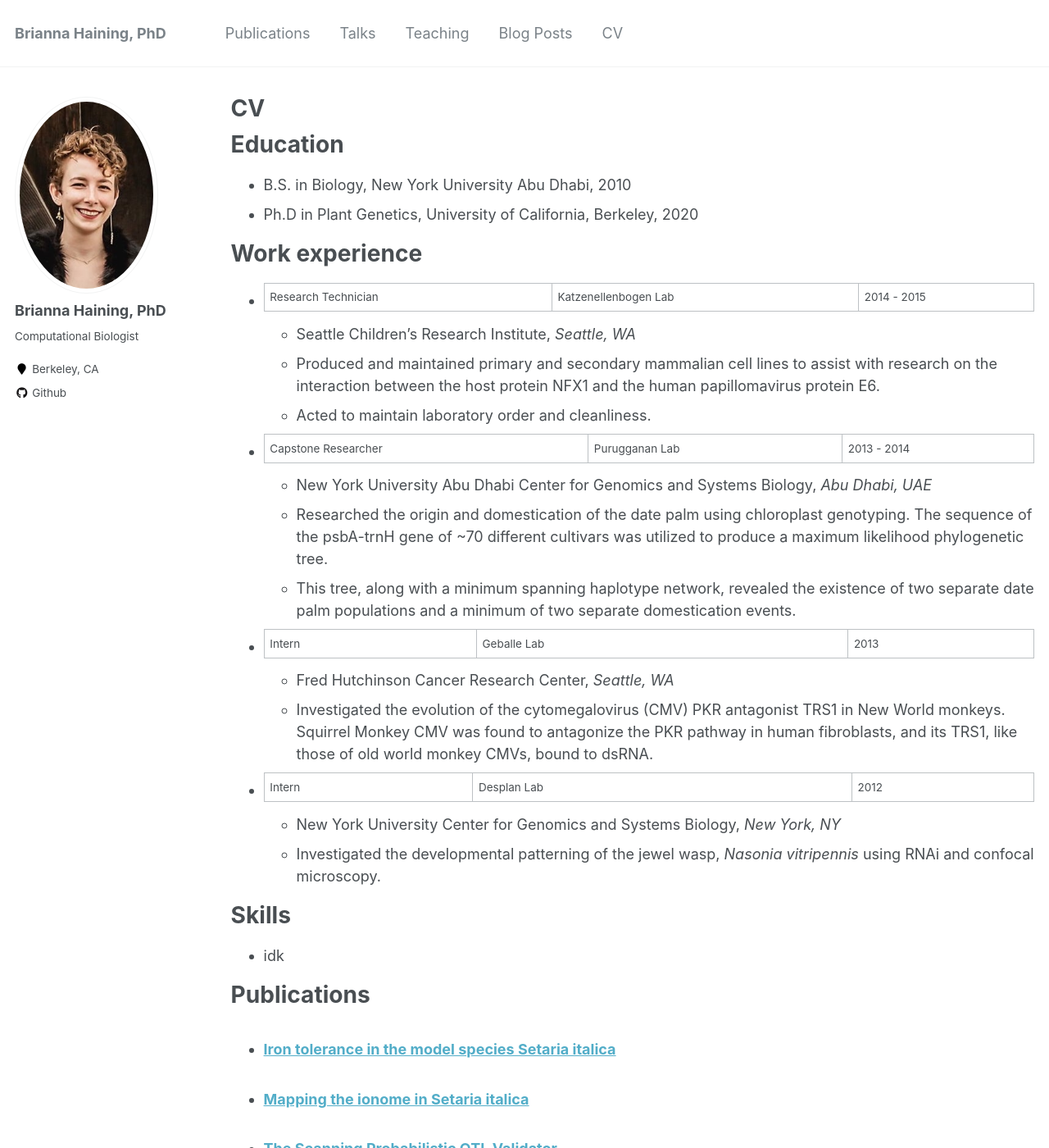
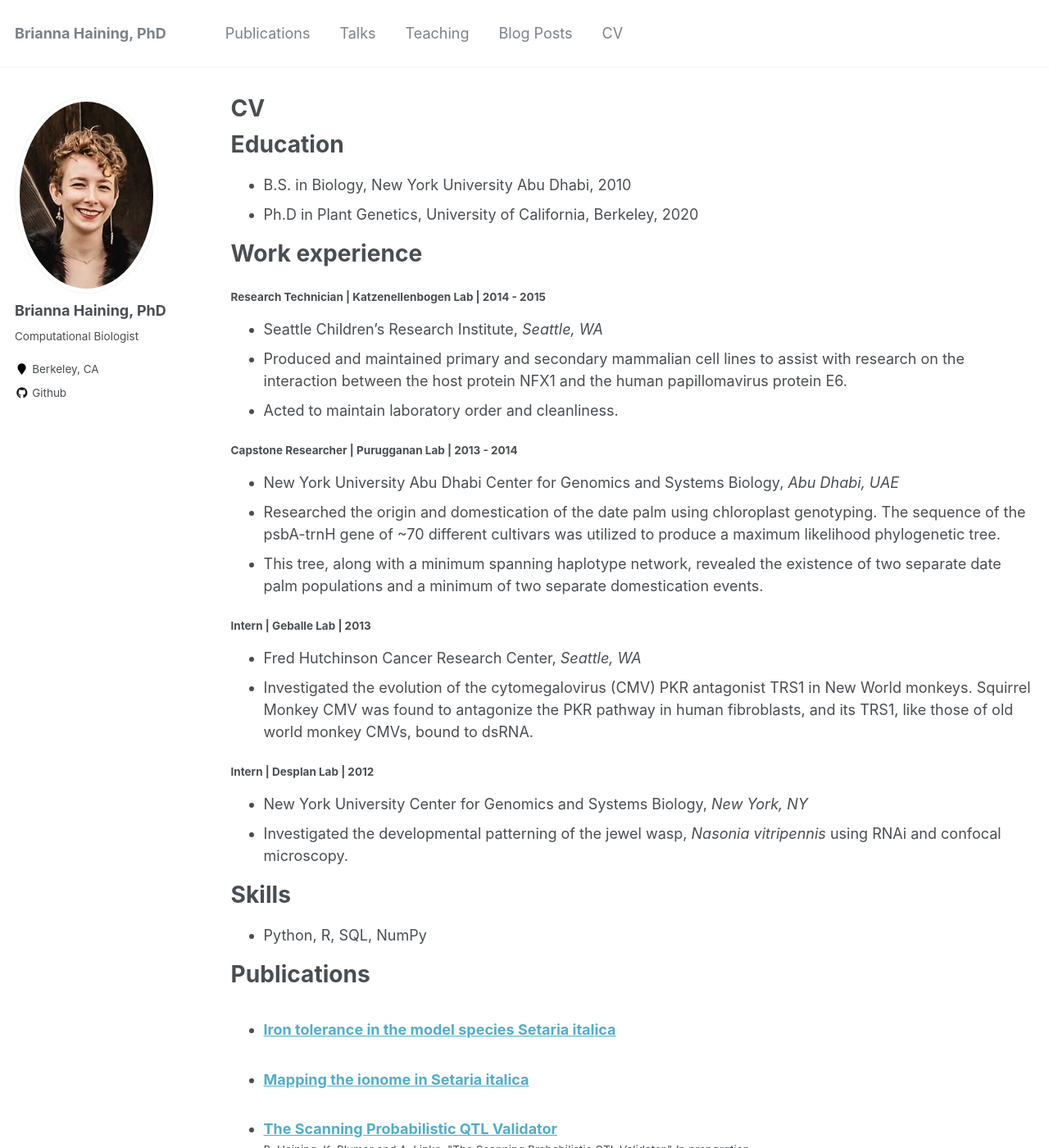
Before and after one commit to haining-b/haining-b.github.io, a Jekyll site: the page built from _pages/cv.md, in a window 1280 px wide and 1400 px high. Shown: the whole window at 82% size. Built offline with Jekyll 4.4.1, drawn with Linux system fonts in a browser that asks for light colours; some of the changed text lies outside the part shown.

Commit message:
Update cv.md

```diff
--- a/_pages/cv.md
+++ b/_pages/cv.md
@@ -17,21 +17,21 @@ Education
 Work experience
 ======
 
-* Research Technician | Katzenellenbogen Lab | 2014 - 2015
+#### Research Technician | Katzenellenbogen Lab | 2014 - 2015
   * Seattle Children's Research Institute, <i>Seattle, WA</i>
   *  Produced and maintained primary and secondary mammalian cell lines to assist with research on the interaction between the host protein NFX1 and the human papillomavirus protein E6.
   *  Acted to maintain laboratory order and cleanliness.
 
-* Capstone Researcher | Purugganan Lab | 2013 - 2014
+#### Capstone Researcher | Purugganan Lab | 2013 - 2014
   * New York University Abu Dhabi Center for Genomics and Systems Biology, <i>Abu Dhabi, UAE</i>
   * Researched the origin and domestication of the date palm using chloroplast genotyping. The sequence of the psbA-trnH gene of ~70 different cultivars was utilized to produce a maximum likelihood phylogenetic tree.
   * This tree, along with a minimum spanning haplotype network, revealed the existence of two separate date palm populations and a minimum of two separate domestication events.
 
-* Intern | Geballe Lab | 2013
+#### Intern | Geballe Lab | 2013
   * Fred Hutchinson Cancer Research Center, <i>Seattle, WA</i>
   * Investigated the evolution of the cytomegalovirus (CMV) PKR antagonist TRS1 in New World monkeys. Squirrel Monkey CMV was found to antagonize the PKR pathway in human fibroblasts, and its TRS1, like those of old world monkey CMVs, bound to dsRNA.
 
-* Intern | Desplan Lab | 2012
+#### Intern | Desplan Lab | 2012
   * New York University Center for Genomics and Systems Biology, <i>New York, NY</i>
   * Investigated the developmental patterning of the jewel wasp, <i>Nasonia vitripennis</i> using RNAi and confocal microscopy.
 
@@ -39,7 +39,7 @@ Work experience
 
 Skills
 ======
-* idk
+* Python, R, SQL, NumPy
 
 Publications
 ======
```
Also changed, not shown: other parts of _pages/cv.md (+0 -6 lines).
